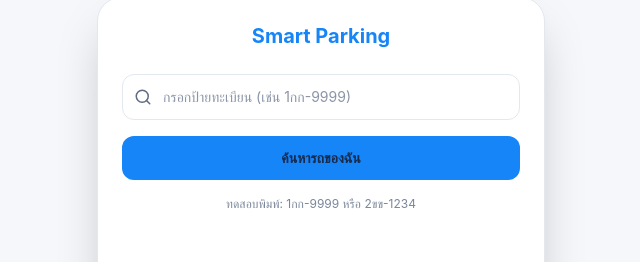
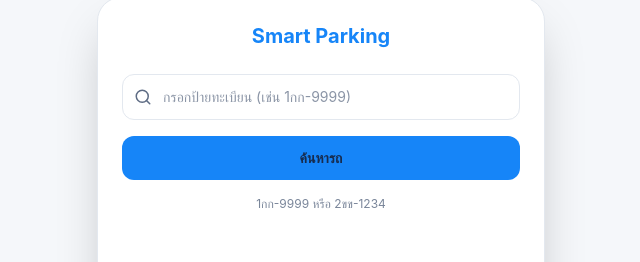
Before and after one commit to Lazyalmond/smart-parking, a React (Vite) app: page / in a window 1280 px wide. Shown: the part 72-334 px from the top of the page, without its empty margins (319-959 px from the left). Built offline with nearby package versions, Linux system fonts and the light colour scheme.

Commit message:
fixed minor bugs

```diff
--- a/src/pages/user/UserPaymentFlow.jsx
+++ b/src/pages/user/UserPaymentFlow.jsx
@@ -83,13 +83,13 @@ export default function UserPaymentFlow() {
                 type="submit"
                 className="w-full bg-[#1685F8] hover:bg-[#0866C6] py-3 rounded-xl font-semibold text-sm transition"
               >
-                ค้นหารถของฉัน
+                ค้นหารถ
               </button>
-              <p className="text-xs text-[#7A869A] text-center">ทดสอบพิมพ์: 1กก-9999 หรือ 2ขข-1234</p>
+              <p className="text-xs text-[#7A869A] text-center">1กก-9999 หรือ 2ขข-1234</p>
             </form>
           )}
 
-          {/* สเต็ป 2: แสดงรายละเอียดและยอดเงิน */}
+          {/*แสดงรายละเอียดและยอดเงิน */}
           {selectedCar && !isPaid && (
             <div className="space-y-4">
               <img
```
